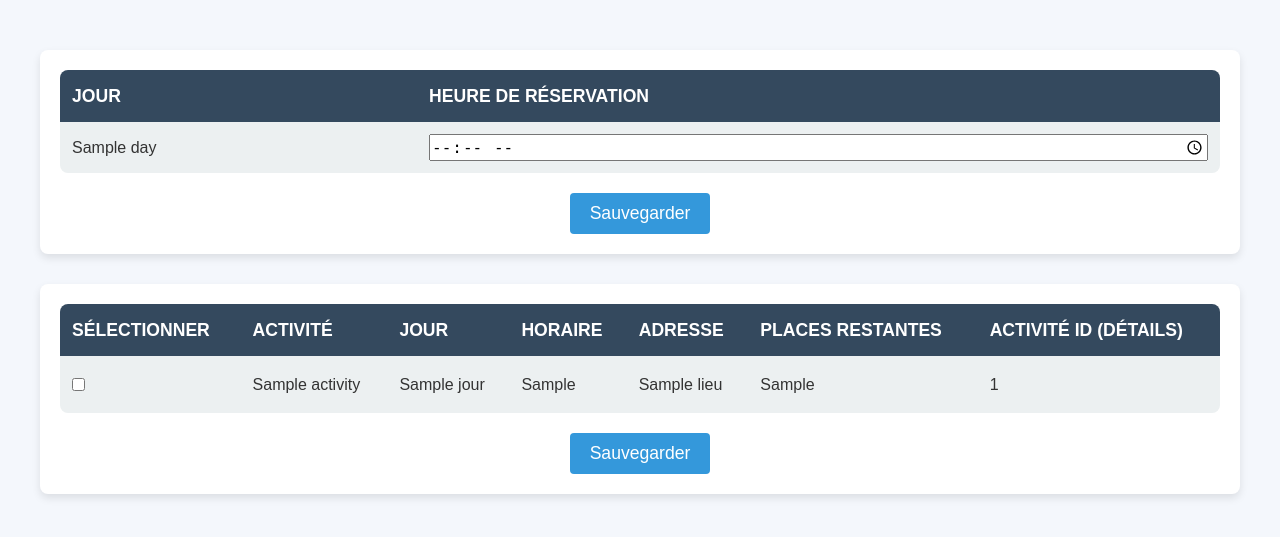
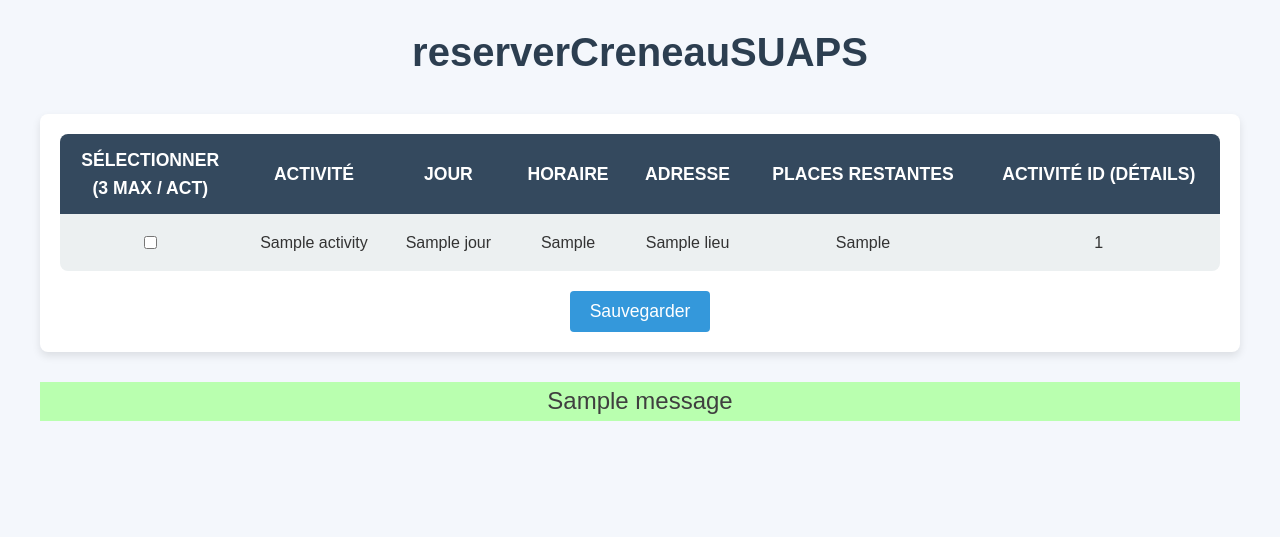
Before and after one commit to maxlttr1/reserverCreneauSUAPS, a Flask app: template src/templates/index.html in a window 1280 px wide. Shown: the top 537 px of the page. Run offline with Flask 3, Linux system fonts and the light colour scheme; the template is opened without the code that fills it: most values are stand-ins (such as "Sample title", 1, 10 or a date in 2020); one stand-in notice (Sample message) is shown; parts of the project's set-up code (start-up, migrations or seed data) failed here and were passed over.

Commit message:
fast as f boii

```diff
--- a/docker-compose.yml
+++ b/docker-compose.yml
@@ -5,4 +5,6 @@ services:
     volumes:
       - ./config/config.json:/app/config/config.json
       - ./config/.env:/app/config/.env
+    ports:
+      - 5000:5000
     restart: unless-stopped
--- a/src/static/css/styles.css
+++ b/src/static/css/styles.css
@@ -54,7 +54,7 @@ table {
 
 th, td {
     padding: 12px;
-    text-align: left;
+    text-align: center;
 }
 
 th {
@@ -74,24 +74,13 @@ tr:hover td {
     background-color: #ffea98;
 }
 
-/* Form Input fields */
-input[type="time"] {
-    display: block;
-    width: 100%;
-    font-size: 1rem;
-}
-
 input[type="checkbox"] {
     margin: 10px 0;
     padding: 8px;
     border: 1px solid #ccc;
     border-radius: 4px;
-    width: 100%;
+    width: auto;
     font-size: 1rem;
-}
-
-input[type="checkbox"] {
-    width: auto;
 }
 
 button {
@@ -122,6 +111,13 @@ tbody td {
     font-size: 1rem;
 }
 
+.flash {
+    background-color: rgb(185, 255, 175);
+    color: rgb(63, 63, 63);
+    font-size: 1.5rem;
+    text-align: center;
+}
+
 /* Footer */
 footer {
     text-align: center;
--- a/src/templates/index.html
+++ b/src/templates/index.html
@@ -3,11 +3,12 @@
 <head>
     <meta charset="UTF-8">
     <meta name="viewport" content="width=device-width, initial-scale=1.0">
-    <title>Simple Flask Web UI</title>
+    <title>reserverCreneauSUAPS</title>
     <link rel="stylesheet" href="{{ url_for('static', filename='css/styles.css') }}">
 </head>
 <body>
     <header>
+        <h1>reserverCreneauSUAPS</h1>
     </header>
     <main>
         <section>
@@ -15,34 +16,7 @@
                 <table>
                     <thead>
                         <tr>
-                            <th>Jour</th>
-                            <th>Heure de réservation</th>
-                        </tr>
-                    </thead>
-                    <tbody>
-                        {% for day, times in config_file['jours'].items() %}
-                            <tr>
-                                <td>{{ day | capitalize }}</td>
-                                <td>
-                                        {% if times %}
-                                        <input type="time" name="{{ day }}" value="{{ times | join(', ') }}" />
-                                    {% else %}
-                                        <input type="time" name="{{ day }}" placeholder="Aucune heure de réservation" />
-                                    {% endif %}
-                                </td>
-                            </tr>
-                        {% endfor %}
-                    </tbody>
-                </table>
-                <button type="submit">Sauvegarder</button>
-            </form>
-        </section>
-        <section>
-            <form action="/update" method="POST">
-                <table>
-                    <thead>
-                        <tr>
-                            <th>Sélectionner</th>
+                            <th>Sélectionner<br>(3 max / act)</th>
                             <th>Activité</th>
                             <th>Jour</th>
                             <th>Horaire</th>
@@ -68,10 +42,14 @@
                 <button type="submit">Sauvegarder</button>
             </form>
         </section>
-    </main>
-
+        {% with messages = get_flashed_messages(with_categories=true) %}
+            {% if messages %}
+                <div class="flash">
+                    {{ messages[0][1] }}
+                </div>
+            {% endif %}
+        {% endwith %}
     <footer>
-
     </footer>
 </body>
 </html>
--- /dev/null
+++ b/src/web_ui.py
@@ -0,0 +1,67 @@
+import json
+from flask import Flask, render_template, request, redirect, url_for, flash
+
+from AutoSUAPS import *
+from dotenv import load_dotenv
+from os import getenv
+import time
+import schedule
+import os
+
+BASE_DIR = os.path.dirname(__file__)
+
+load_dotenv(dotenv_path=os.path.join(BASE_DIR, '../config/.env'), override=True)
+USERNAME = getenv("USERNAME")
+PASSWORD = getenv("PASSWORD")
+
+app = Flask(__name__)
+app.secret_key = os.urandom(24)
+
+activities_cache = None
+activities_cache_timestamp = 0
+CACHE_EXPIRATION_TIME = 600 # Time in seconds
+
+def read_config():
+    with open(os.path.join(BASE_DIR, '../config/config.json'), 'r') as config_file:
+        return json.load(config_file)
+
+def save_config(config):
+    with open(os.path.join(BASE_DIR, '../config/config.json'), 'w') as config_file:
+        json.dump(config, config_file, indent=4)
+
+def get_activities():
+    global activities_cache, activities_cache_timestamp
+    current_time = time.time()
+
+    if activities_cache is None or (current_time - activities_cache_timestamp) > CACHE_EXPIRATION_TIME:
+        auto = AutoSUAPS(USERNAME, PASSWORD)
+        auto.login()
+        df = auto.getActivitiesInfo()
+        activities_cache = df.to_dict(orient='records')
+        activities_cache_timestamp = current_time
+        auto.logout()
+
+    return activities_cache
+
+@app.route('/')
+def home():
+    activities_dict = get_activities()
+
+    return render_template('index.html', activities_dict = activities_dict)
+
+@app.route('/update', methods=['POST'])
+def update():
+    selected_ids = request.form.getlist('id_resa')
+
+    if selected_ids:
+        save_config({"ids_resa": list(selected_ids)})
+    else:
+        save_config({"ids_resa": []})
+
+    flash('Modifications enregistrées !')
+
+
+    return redirect(url_for('home'))
+
+if __name__ == '__main__':
+    app.run(debug=True, host='0.0.0.0', port=5000)
--- a/src/webui.py
+++ /dev/null
@@ -1,65 +0,0 @@
-import json
-from flask import Flask, render_template, request, redirect, url_for
-
-from Fonctions import *
-from dotenv import load_dotenv
-from os import getenv
-import time
-import schedule
-import os
-
-BASE_DIR = os.path.dirname(__file__)
-
-load_dotenv(dotenv_path=os.path.join(BASE_DIR, '../config/.env'), override=True)
-USERNAME = getenv("USERNAME")
-PASSWORD = getenv("PASSWORD")
-
-app = Flask(__name__)
-
-def read_config():
-    with open('../config/config.json', 'r') as config_file:
-        return json.load(config_file)
-
-def save_config(config):
-    with open('../config/config.json', 'w') as config_file:
-        json.dump(config, config_file, indent=4)
-
-from flask import Flask, render_template
-
-@app.route('/')
-def home():
-    auto = AutoSUAPS(USERNAME, PASSWORD)
-    auto.login()
-
-    config_file = read_config()
-
-    df = auto.getActivitiesInfo()
-    activities_dict = df.to_dict(orient='records')
-
-    auto.logout()
-    return render_template('index.html', config_file=config_file, activities_dict = activities_dict)
-
-@app.route('/update', methods=['POST'])
-def update():
-    config_file = read_config()
-
-    for day in config_file["jours"]:
-        new_times = request.form.get(day)
-        if new_times:
-            config_file["jours"][day] = [time.strip() for time in new_times.split(',')]
-        else:
-            config_file["jours"][day] = []
-
-    selected_ids = request.form.getlist('id_resa')
-
-    print(selected_ids)
-
-    if selected_ids:
-        config_file["ids_resa"] = list(selected_ids)
-
-    save_config(config_file)
-
-    return redirect(url_for('home'))
-
-if __name__ == '__main__':
-    app.run(debug=True)
```
Also changed, not shown: src/main.py (line endings or trailing spaces), 3 other files.
